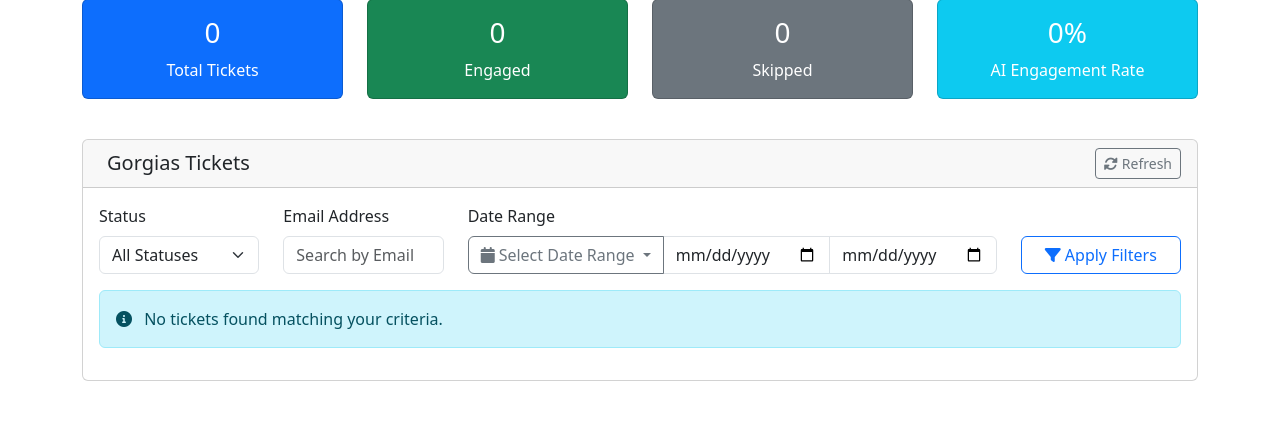
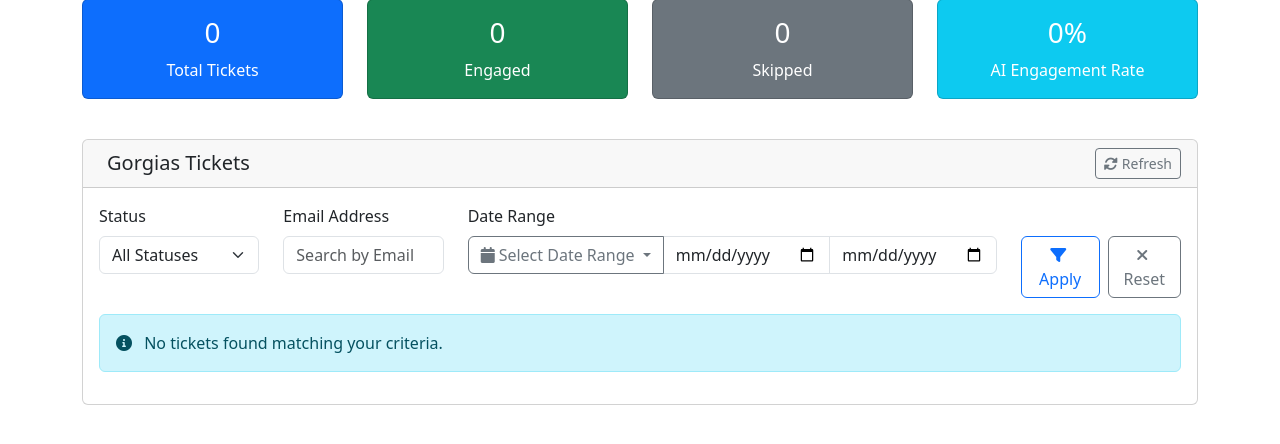
Before and after one commit to tsizzybots/platform_5ive_replit, a Flask app: page / in a window 1280 px wide. Shown: the part 105-549 px from the top of the page. Run offline with Flask 3, Linux system fonts and the light colour scheme; the visitor is signed in with stand-in values (Sample User, id 1); data that the repository does not hold is empty; some libraries are stand-ins or nearby versions.

Commit message:
Add a button to clear the applied filters and refresh the displayed tickets
Implements a reset button alongside the apply button to clear filters via Javascript and refreshes data.

Replit-Commit-Author: Agent
Replit-Commit-Session-Id: dcbac281-97a1-425d-ad5f-434a31a5abaf
Replit-Commit-Screenshot-Url: https://storage.googleapis.com/screenshot-production-us-central1/ba429c87-61e2-4e23-8478-cca26b3ff855/943a4ba4-4ff7-4604-b153-3d39df28dd4a.jpg

```diff
--- a/static/app.js
+++ b/static/app.js
@@ -175,18 +175,51 @@ function clearDateRange() {
 function refreshData() {
     const refreshBtn = document.getElementById('refreshBtn');
     const applyBtn = document.getElementById('applyFiltersBtn');
+    const resetBtn = document.getElementById('resetFiltersBtn');
 
     // Show loading state
     refreshBtn.innerHTML = '<i class="fas fa-spinner fa-spin me-1"></i>Refreshing...';
     refreshBtn.disabled = true;
     applyBtn.innerHTML = '<i class="fas fa-spinner fa-spin me-1"></i>Loading...';
     applyBtn.disabled = true;
+    resetBtn.disabled = true;
 
     Promise.all([loadStats(), loadTickets()]).finally(() => {
         // Reset button states
         refreshBtn.innerHTML = '<i class="fas fa-sync-alt me-1"></i>Refresh';
         refreshBtn.disabled = false;
-        applyBtn.innerHTML = '<i class="fas fa-filter me-1"></i>Apply Filters';
+        applyBtn.innerHTML = '<i class="fas fa-filter me-1"></i>Apply';
+        applyBtn.disabled = false;
+        resetBtn.disabled = false;
+    });
+}
+
+// Reset all filters and refresh data
+function resetFilters() {
+    // Clear all filter inputs
+    document.getElementById('statusFilter').value = '';
+    document.getElementById('emailFilter').value = '';
+    document.getElementById('dateFrom').value = '';
+    document.getElementById('dateTo').value = '';
+    document.getElementById('dateRangeDropdown').textContent = 'Select Date Range';
+
+    // Clear current filters
+    currentFilters = {};
+    currentPage = 1;
+
+    // Show loading state
+    const applyBtn = document.getElementById('applyFiltersBtn');
+    const resetBtn = document.getElementById('resetFiltersBtn');
+
+    resetBtn.innerHTML = '<i class="fas fa-spinner fa-spin me-1"></i>Resetting...';
+    resetBtn.disabled = true;
+    applyBtn.disabled = true;
+
+    // Refresh data without any filters
+    Promise.all([loadStats(), loadTickets()]).finally(() => {
+        // Reset button states
+        resetBtn.innerHTML = '<i class="fas fa-times me-1"></i>Reset';
+        resetBtn.disabled = false;
         applyBtn.disabled = false;
     });
 }
--- a/templates/index.html
+++ b/templates/index.html
@@ -126,9 +126,12 @@
                             </div>
                             <div class="col-md-2">
                                 <label class="form-label">&nbsp;</label>
-                                <div class="d-grid">
+                                <div class="d-flex gap-2">
                                     <button class="btn btn-outline-primary" onclick="applyFilters()" id="applyFiltersBtn">
-                                        <i class="fas fa-filter me-1"></i>Apply Filters
+                                        <i class="fas fa-filter me-1"></i>Apply
+                                    </button>
+                                    <button class="btn btn-outline-secondary" onclick="resetFilters()" id="resetFiltersBtn">
+                                        <i class="fas fa-times me-1"></i>Reset
                                     </button>
                                 </div>
                             </div>
```
